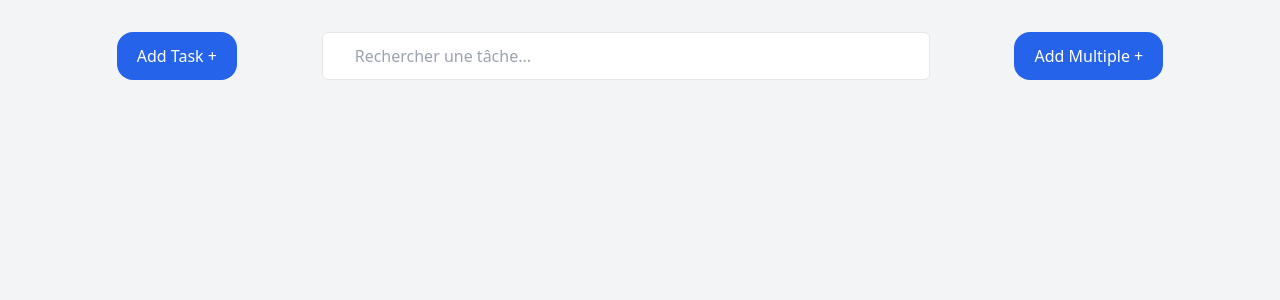
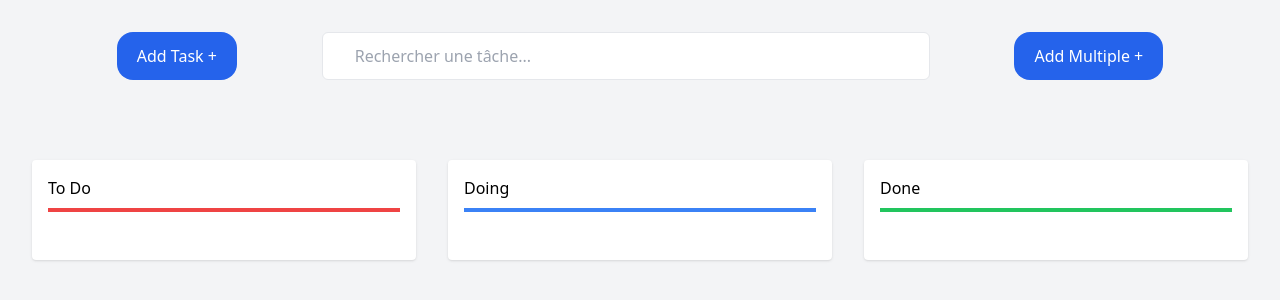
Before and after one commit to Berrouk-Salma/Systme-de-Gestion-des-T-ches-To-Do-List, a plain HTML site: page index.html in a window 1280 px wide. Drawn offline with nearby package versions, Linux system fonts and the light colour scheme.

Commit message:
added the secrion 'to do ,doing,done

```diff
--- a/index.html
+++ b/index.html
@@ -15,3 +15,17 @@
             placeholder="Rechercher une tâche...">
         <h2 class="px-5 py-3 bg-blue-600 text-white rounded-2xl cursor-pointer">Add Multiple +</h2>
     </header>
+    <section class="grid grid-cols-3 gap-8" id="test">
+        <div class="bg-white p-4 rounded shadow">
+            <h3 class="border-b-4 border-red-500 pb-2 mb-8">To Do</h3>
+            <div id="to-do-list" class="space-y-2"></div>
+        </div>
+        <div class="bg-white p-4 rounded shadow">
+            <h3 class="border-b-4 border-blue-500 pb-2 mb-4">Doing</h3>
+            <div id="in-progress-list" class="space-y-2"></div>
+        </div>
+        <div class="bg-white p-4 rounded shadow">
+            <h3 class="border-b-4 border-green-500 pb-2 mb-4">Done</h3>
+            <div id="done-list" class="space-y-2"></div>
+        </div>
+    </section>
```
